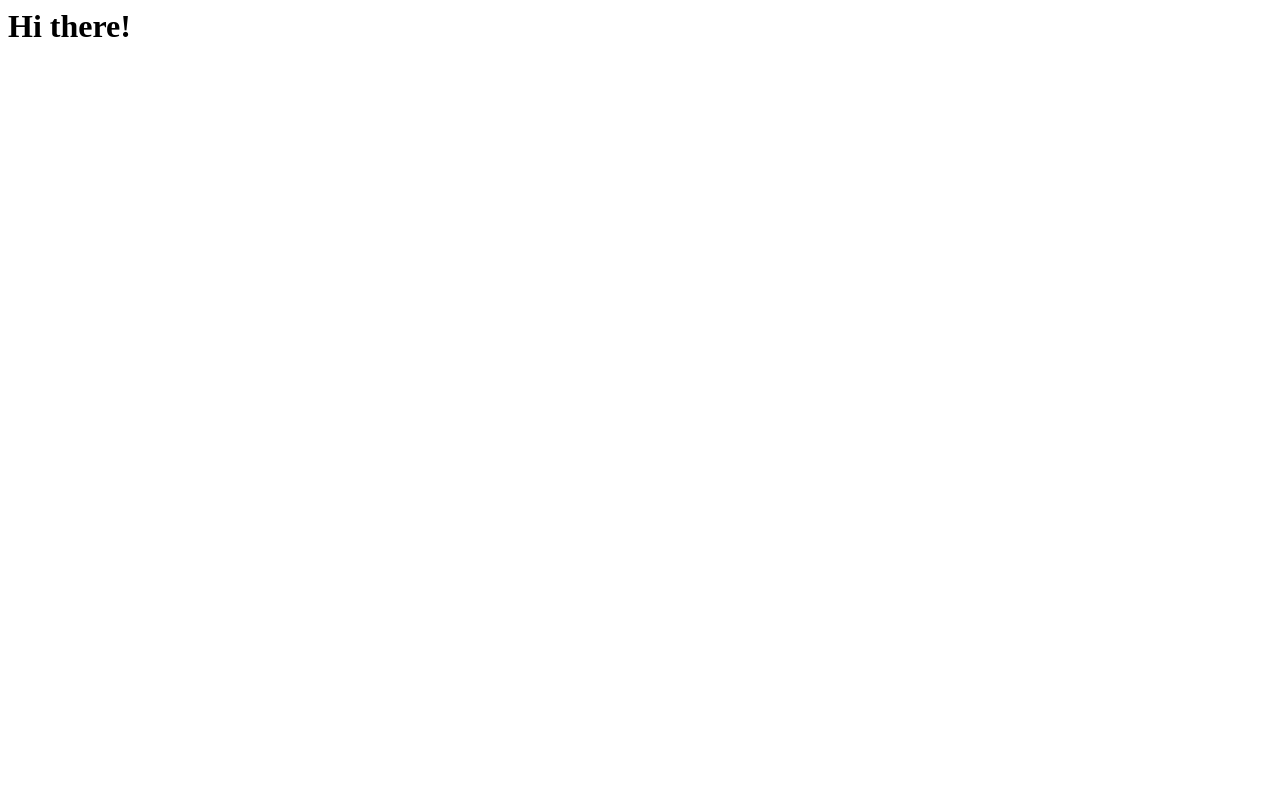
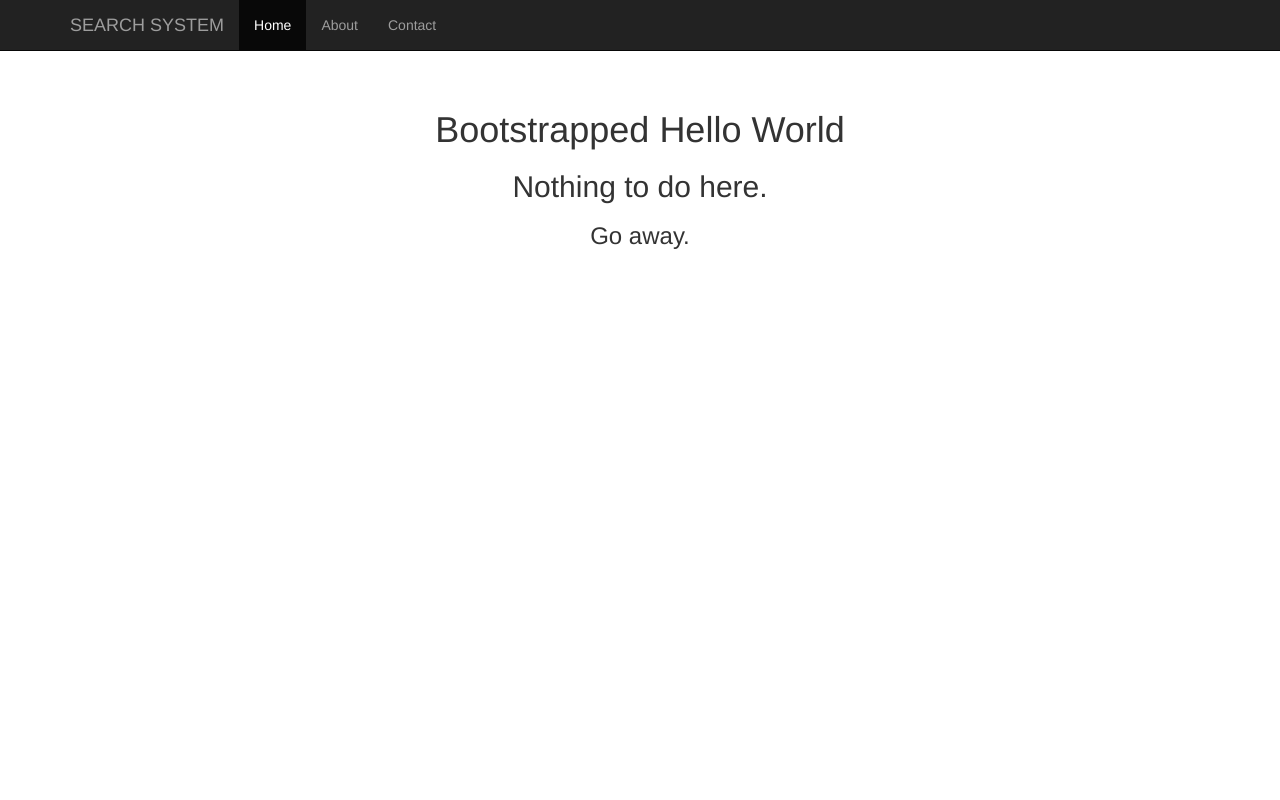
Before and after one commit to barmidrol/simple-search-system, a Django app: page / in a window 1280 px wide. Before the commit the page is almost empty. Run offline with Django 3.2, Linux system fonts and the light colour scheme; some libraries are stand-ins or nearby versions.

Commit message:
Add bootstrap for building awesome beautiful interface

```diff
--- a/requirements.txt
+++ b/requirements.txt
@@ -1,5 +1,6 @@
 Django==1.9.6
 dj-database-url==0.4.1
+django-bootstrap3==7.0.1
 gunicorn==19.4.5
 psycopg2==2.6.1
 whitenoise==3.0
--- a/search_system/home.html
+++ /dev/null
@@ -1 +0,0 @@
-h1 Hi there!
--- /dev/null
+++ b/search_system/static/search_system/home.css
@@ -0,0 +1,7 @@
+body {
+  padding-top: 50px;
+}
+.starter-template {
+  padding: 40px 15px;
+  text-align: center;
+}
--- a/search_system/templates/search_system/home.html
+++ b/search_system/templates/search_system/home.html
@@ -1 +1,42 @@
-<h1> Hi there! </h1>
+{% load bootstrap3 %}
+{% load staticfiles %}
+
+{% bootstrap_css %}
+{% bootstrap_javascript %}
+
+{% bootstrap_messages %}
+
+<link rel="stylesheet" type="text/css" href="{% static 'search_system/home.css' %}" />
+
+<nav class="navbar navbar-inverse navbar-fixed-top">
+  <div class="container">
+    <div class="navbar-header">
+      <button type="button" class="navbar-toggle collapsed" data-toggle="collapse" data-target="#navbar" aria-expanded="false" aria-controls="navbar">
+        <span class="sr-only">Toggle navigation</span>
+        <span class="icon-bar"></span>
+        <span class="icon-bar"></span>
+        <span class="icon-bar"></span>
+      </button>
+      <a class="navbar-brand" href="#">SEARCH SYSTEM</a>
+    </div>
+    <div id="navbar" class="collapse navbar-collapse">
+      <ul class="nav navbar-nav">
+        <li class="active"><a href="#">Home</a></li>
+        <li><a href="#about">About</a></li>
+        <li><a href="#contact">Contact</a></li>
+      </ul>
+    </div><!--/.nav-collapse -->
+  </div>
+</nav>
+
+<div class="container">
+
+  <div class="starter-template">
+    <h1>Bootstrapped Hello World</h1>
+    <p class="lead">
+      <h2>Nothing to do here.</h2>
+      <h3>Go away.</h3>
+    </p>
+  </div>
+
+</div><!-- /.container -->
--- a/simple_search_system/settings.py
+++ b/simple_search_system/settings.py
@@ -38,6 +38,7 @@ INSTALLED_APPS = [
     'django.contrib.messages',
     'django.contrib.staticfiles',
     'search_system',
+    'bootstrap3',
 ]
 
 MIDDLEWARE_CLASSES = [
```
Also changed, not shown: db.sqlite3 (deleted).
